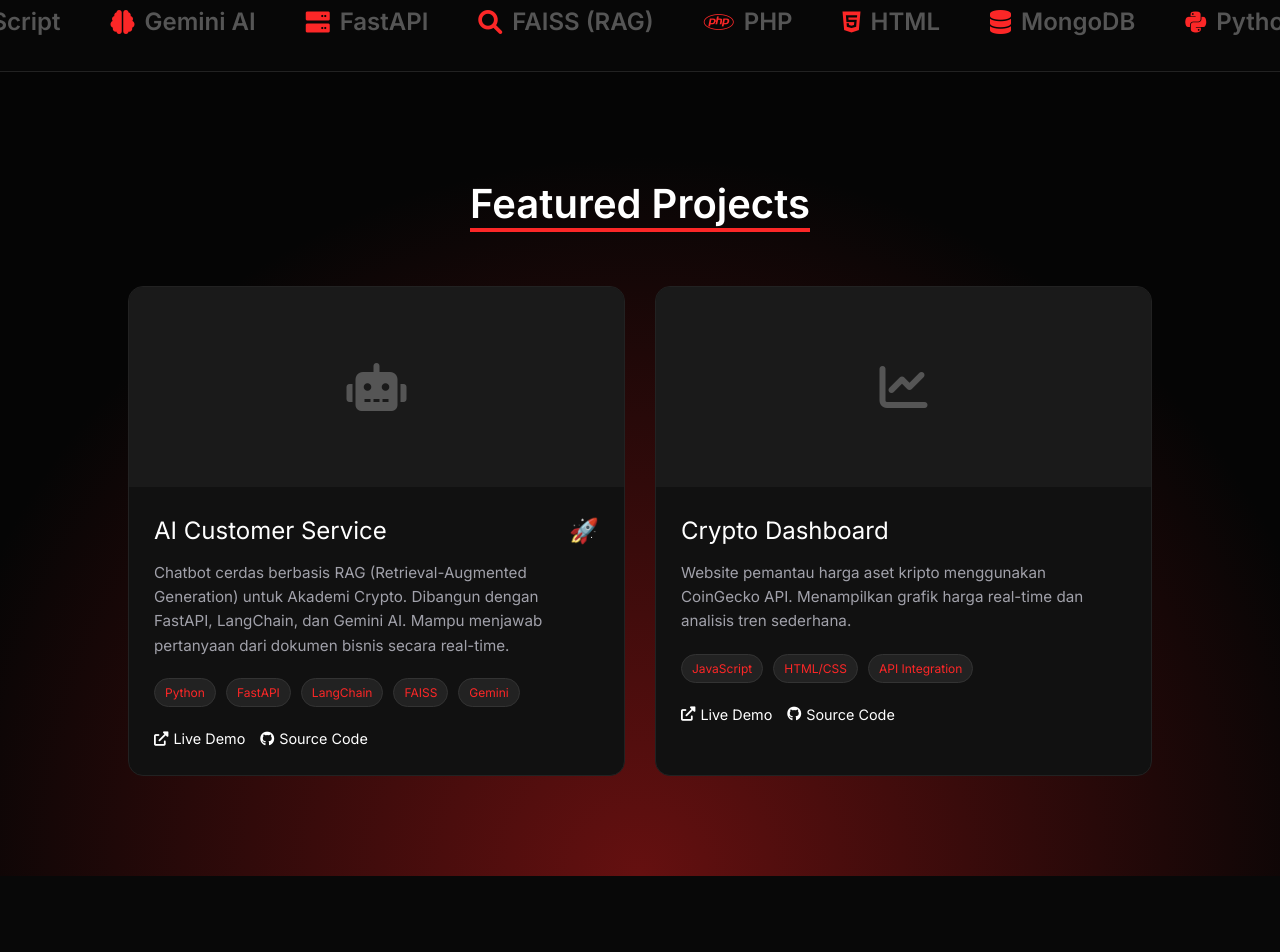
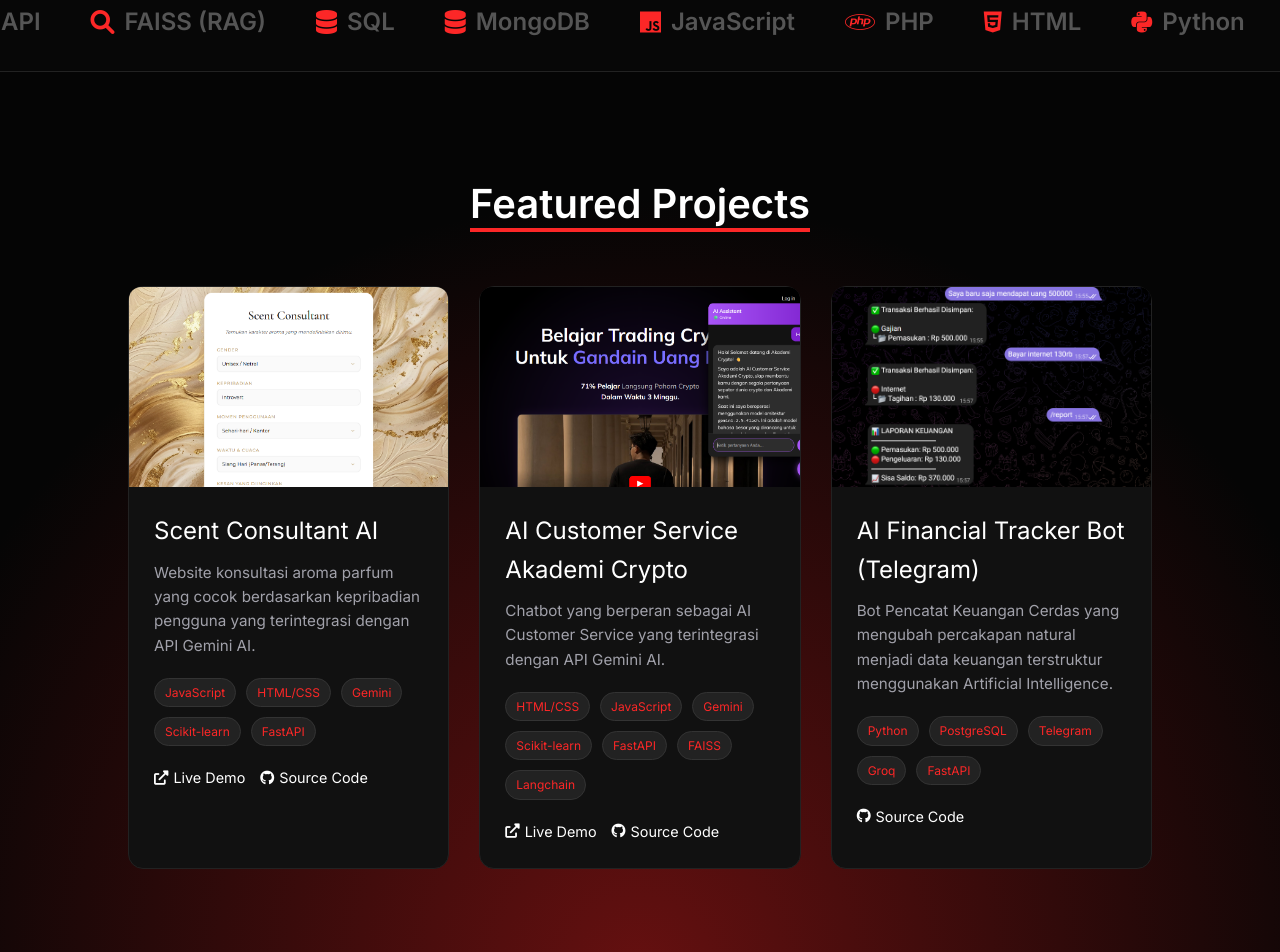
Before and after one commit to ReihanMursyidi/portofolio, a plain HTML site: page index.html in a window 1280 px wide. Shown: the part 828-1780 px from the top of the page. Drawn offline with nearby package versions, Linux system fonts and the light colour scheme.

Commit message:
Add files via upload

```diff
--- a/index.html
+++ b/index.html
@@ -12,7 +12,6 @@
     <link rel="stylesheet" href="styles.css">
 </head>
 <body>
-
     <nav>
         <div class="logo">PORT<span>FOLIO.</span></div>
         <div class="hamburger" onclick="toggleMenu()">
@@ -29,11 +28,11 @@
     <section class="hero" id="about">
 
         <div class="hero-text">
-            <h2>👋 Halo, Saya <span style="color: #e0cbcb;">Reihan Mursyidi</span></h2>
+            <h2>👋 Halo, Saya <span style="color: #ececec;">Reihan Mursyidi</span></h2>
             <h1 id="typing-text"></h1>
             <p>
                 Fresh Graduate yang memiliki passion di bidang Backend Development dan Artificial Intelligence.
-                Spesialis dalam membangun sistem cerdas menggunakan Python, FastAPI, dan LLM.
+                Spesialis dalam membangun sistem cerdas berbasis AI.
             </p>
             <div class="cta-buttons">
                 <a href="#projects" class="btn btn-primary">Lihat Project</a>
@@ -42,7 +41,7 @@
         </div>
 
         <div class="photo-profile">
-            <img src="ReihanMursyidi square.png" alt="Foto Profil Reihan Mursyidi">
+            <img src="img/ReihanMursyidi square.png" alt="Foto Profil Reihan Mursyidi">
         </div>
 
     </section>
@@ -50,24 +49,24 @@
     <div class="tech-stack">
         <div class="tech-track">
             <div class="tech-item"><i class="fab fa-python"></i> Python</div>
+            <div class="tech-item"><i class="fas fa-server"></i> FastAPI</div>
+            <div class="tech-item"><i class="fas fa-brain"></i> Gemini API</div>
+            <div class="tech-item"><i class="fas fa-search"></i> FAISS (RAG)</div>
             <div class="tech-item"><i class="fas fa-database"></i> SQL</div>
+            <div class="tech-item"><i class="fas fa-database"></i> MongoDB</div>
             <div class="tech-item"><i class="fab fa-js"></i> JavaScript</div>
-            <div class="tech-item"><i class="fas fa-brain"></i> Gemini AI</div>
-            <div class="tech-item"><i class="fas fa-server"></i> FastAPI</div>
-            <div class="tech-item"><i class="fas fa-search"></i> FAISS (RAG)</div>
             <div class="tech-item"><i class="fab fa-php"></i> PHP</div>
             <div class="tech-item"><i class="fab fa-html5"></i> HTML</div>
-            <div class="tech-item"><i class="fas fa-database"></i> MongoDB</div>
             <!--  -->
             <div class="tech-item"><i class="fab fa-python"></i> Python</div>
+            <div class="tech-item"><i class="fas fa-server"></i> FastAPI</div>
+            <div class="tech-item"><i class="fas fa-brain"></i> Gemini API</div>
+            <div class="tech-item"><i class="fas fa-search"></i> FAISS (RAG)</div>
             <div class="tech-item"><i class="fas fa-database"></i> SQL</div>
+            <div class="tech-item"><i class="fas fa-database"></i> MongoDB</div>
             <div class="tech-item"><i class="fab fa-js"></i> JavaScript</div>
-            <div class="tech-item"><i class="fas fa-brain"></i> Gemini AI</div>
-            <div class="tech-item"><i class="fas fa-server"></i> FastAPI</div>
-            <div class="tech-item"><i class="fas fa-search"></i> FAISS (RAG)</div>
             <div class="tech-item"><i class="fab fa-php"></i> PHP</div>
             <div class="tech-item"><i class="fab fa-html5"></i> HTML</div>
-            <div class="tech-item"><i class="fas fa-database"></i> MongoDB</div>
         </div>
     </div>
 
@@ -75,49 +74,72 @@
         <div class="section-title"><span>Featured Projects</span></div>
 
         <div class="project-grid">
-
             <div class="project-card">
                 <div class="card-img">
-                    <i class="fas fa-robot fa-3x"></i>
+                    <img src="img/parfum-preview.png" alt="">
                 </div>
                 <div class="card-content">
-                    <div class="card-title">AI Customer Service <span>🚀</span></div>
+                    <div class="card-title">Scent Consultant AI</div>
                     <p class="card-desc">
-                        Chatbot cerdas berbasis RAG (Retrieval-Augmented Generation) untuk Akademi Crypto.
-                        Dibangun dengan FastAPI, LangChain, dan Gemini AI. Mampu menjawab pertanyaan dari dokumen bisnis secara real-time.
+                        Website konsultasi aroma parfum yang cocok berdasarkan kepribadian pengguna yang terintegrasi dengan API Gemini AI.
                     </p>
                     <div class="tags">
-                        <span class="tag">Python</span>
+                        <span class="tag">JavaScript</span>
+                        <span class="tag">HTML/CSS</span>
+                        <span class="tag">Gemini</span>
+                        <span class="tag">Scikit-learn</span>
                         <span class="tag">FastAPI</span>
-                        <span class="tag">LangChain</span>
-                        <span class="tag">FAISS</span>
-                        <span class="tag">Gemini</span>
                     </div>
                     <div class="card-links">
-                        <a href="#" target="_blank"><i class="fas fa-external-link-alt"></i> Live Demo</a>
-                        <a href="#" target="_blank"><i class="fab fa-github"></i> Source Code</a>
+                        <a href="https://reihanmursyidi.github.io/Scent-Consultant-AI/"><i class="fas fa-external-link-alt"></i> Live Demo</a>
+                        <a href="https://github.com/ReihanMursyidi/Scent-Consultant-AI"><i class="fab fa-github"></i> Source Code</a>
                     </div>
                 </div>
             </div>
 
             <div class="project-card">
                 <div class="card-img">
-                    <i class="fas fa-chart-line fa-3x"></i>
+                    <img src="img/chatbot-ac.png" alt="">
                 </div>
                 <div class="card-content">
-                    <div class="card-title">Crypto Dashboard</div>
+                    <div class="card-title">AI Customer Service Akademi Crypto</div>
                     <p class="card-desc">
-                        Website pemantau harga aset kripto menggunakan CoinGecko API.
-                        Menampilkan grafik harga real-time dan analisis tren sederhana.
+                        Chatbot yang berperan sebagai AI Customer Service yang terintegrasi dengan API Gemini AI.
                     </p>
                     <div class="tags">
+                        <span class="tag">HTML/CSS</span>
                         <span class="tag">JavaScript</span>
-                        <span class="tag">HTML/CSS</span>
-                        <span class="tag">API Integration</span>
+                        <span class="tag">Gemini</span>
+                        <span class="tag">Scikit-learn</span>
+                        <span class="tag">FastAPI</span>
+                        <span class="tag">FAISS</span>
+                        <span class="tag">Langchain</span>
                     </div>
                     <div class="card-links">
-                        <a href="#"><i class="fas fa-external-link-alt"></i> Live Demo</a>
-                        <a href="#"><i class="fab fa-github"></i> Source Code</a>
+                        <a href="https://reihanmursyidi.github.io/chatbot-akademi-crypto/"><i class="fas fa-external-link-alt"></i> Live Demo</a>
+                        <a href="https://github.com/ReihanMursyidi/chatbot-akademi-crypto"><i class="fab fa-github"></i> Source Code</a>
+                    </div>
+                </div>
+            </div>
+
+            <div class="project-card">
+                <div class="card-img">
+                    <img src="img/chatbot-telegram-preview.png" alt="">
+                </div>
+                <div class="card-content">
+                    <div class="card-title">AI Financial Tracker Bot (Telegram)</div>
+                    <p class="card-desc">
+                        Bot Pencatat Keuangan Cerdas yang mengubah percakapan natural menjadi data keuangan terstruktur menggunakan Artificial Intelligence.
+                    </p>
+                    <div class="tags">
+                        <span class="tag">Python</span>
+                        <span class="tag">PostgreSQL</span>
+                        <span class="tag">Telegram</span>
+                        <span class="tag">Groq</span>
+                        <span class="tag">FastAPI</span>
+                    </div>
+                    <div class="card-links">
+                        <a href="https://github.com/ReihanMursyidi/finance-bot"><i class="fab fa-github"></i> Source Code</a>
                     </div>
                 </div>
             </div>
@@ -226,6 +248,23 @@
                 icon.classList.add('fa-bars');
             }
         }
+
+        // --- EFEK NAVBAR GRADASI DINAMIS ---
+        const navbar = document.querySelector('nav');
+
+        window.addEventListener('scroll', () => {
+            const scrollTop = window.scrollY;
+            const maxScroll = document.documentElement.scrollHeight - window.innerHeight;
+
+            let opacity = scrollTop / maxScroll;
+
+            if (opacity > 1) opacity = 1;
+            if (opacity < 0) opacity = 0;
+
+            navbar.style.backgroundColor = `rgba(5, 5, 5, ${opacity})`;
+            // navbar.style.borderBottom = `1px solid rgba(34, 34, 34, ${opacity})`;
+            navbar.style.backdropFilter = `blur(${opacity * 10}px)`;
+        });
     </script>
     <script src="chatbot.js"></script>
 </body>
--- a/styles.css
+++ b/styles.css
@@ -35,9 +35,19 @@
             padding: 20px 5%;
             position: fixed;
             width: 100%; top: 0;
-            background: none;
-            backdrop-filter: blur(3px);
+
+            background-color: rgba(5, 5, 5, 0);
+            backdrop-filter: blur(0px);
+            /* border-bottom: 1px solid rgba(34, 34, 34, 0); */
             z-index: 1000;
+            transition: padding 0.3s ease;
+        }
+        nav.nav-scrolled {
+            background: rgba(5, 5, 5, 0.95); /* Hitam Pekat Transparan dikit */
+            backdrop-filter: blur(10px);      /* Efek blur nyala */
+            border-bottom: 1px solid #222;    /* Garis muncul */
+            padding: 20px 5%;                 /* Opsional: Navbar sedikit mengecil biar keren */
+            box-shadow: 0 5px 20px rgba(0,0,0,0.5); /* Ada bayangan */
         }
 
         .logo { font-size: 1.5rem; font-weight: 800; letter-spacing: -1px; }
@@ -200,18 +210,56 @@
 
         .project-card {
             background: var(--card-bg);
-            border: 1px solid #222; border-radius: 15px; overflow: hidden;
-            transition: transform 0.3s;
+            border: 1px solid #222;
+            border-radius: 15px;
+            overflow: visible !important;
+            transition: transform 0.3s, z-index 0s;
+            position: relative;
+            z-index: 1;
         }
-        .project-card:hover { transform: translateY(-10px); border-color: var(--primary); }
+        .project-card:hover {
+            transform: none;
+            border-color: var(--primary);
+            z-index: 999;
+        }
 
         .card-img {
             height: 200px;
+            padding: 0;
+            overflow: visible !important;
             background: #1a1a1a;
-            display: flex;
+            display: block;
+            position: relative;
             align-items: center;
             justify-content: center;
             color: #555;
+            z-index: 2;
+            border-radius: 12px 12px 0 0;
+        }
+        .card-img img {
+            width: 100%;       /* Lebar penuh */
+            height: 100%;      /* Tinggi penuh mengikuti parent (.card-img) */
+            object-fit: cover; /* MAGIC: Memotong gambar otomatis agar proporsional (crop) */
+            display: block;    /* Menghilangkan celah putih kecil di bawah gambar */
+            transition: all 0.4s cubic-bezier(0.34, 1.56, 0.64, 1);
+            transform-origin: center center;
+            border-radius: 12px 12px 0 0;
+            position: relative;
+        }
+
+        .project-card:hover .card-img img {
+            /* Perbesar gambar 1.6x lipat (sesuaikan angka ini sesuai selera) */
+            transform: scale(1.4) translateY(-10px);
+
+            /* Tambahkan bayangan agar terlihat melayang (3D effect) */
+            box-shadow: 0 20px 40px rgba(0,0,0,0.4);
+
+            /* Opsional: Beri sedikit border radius agar manis */
+            border-radius: 12px;
+
+            /* Pastikan gambar berada di atas elemen teks kartu itu sendiri */
+
+            z-index: 1000;
         }
 
         .card-content { padding: 25px; }
```
Also changed, not shown: img/ReihanMursyidi square.png (added), img/chatbot-ac.png (added), img/chatbot-telegram-preview.png (added), img/parfum-preview.png (added).
